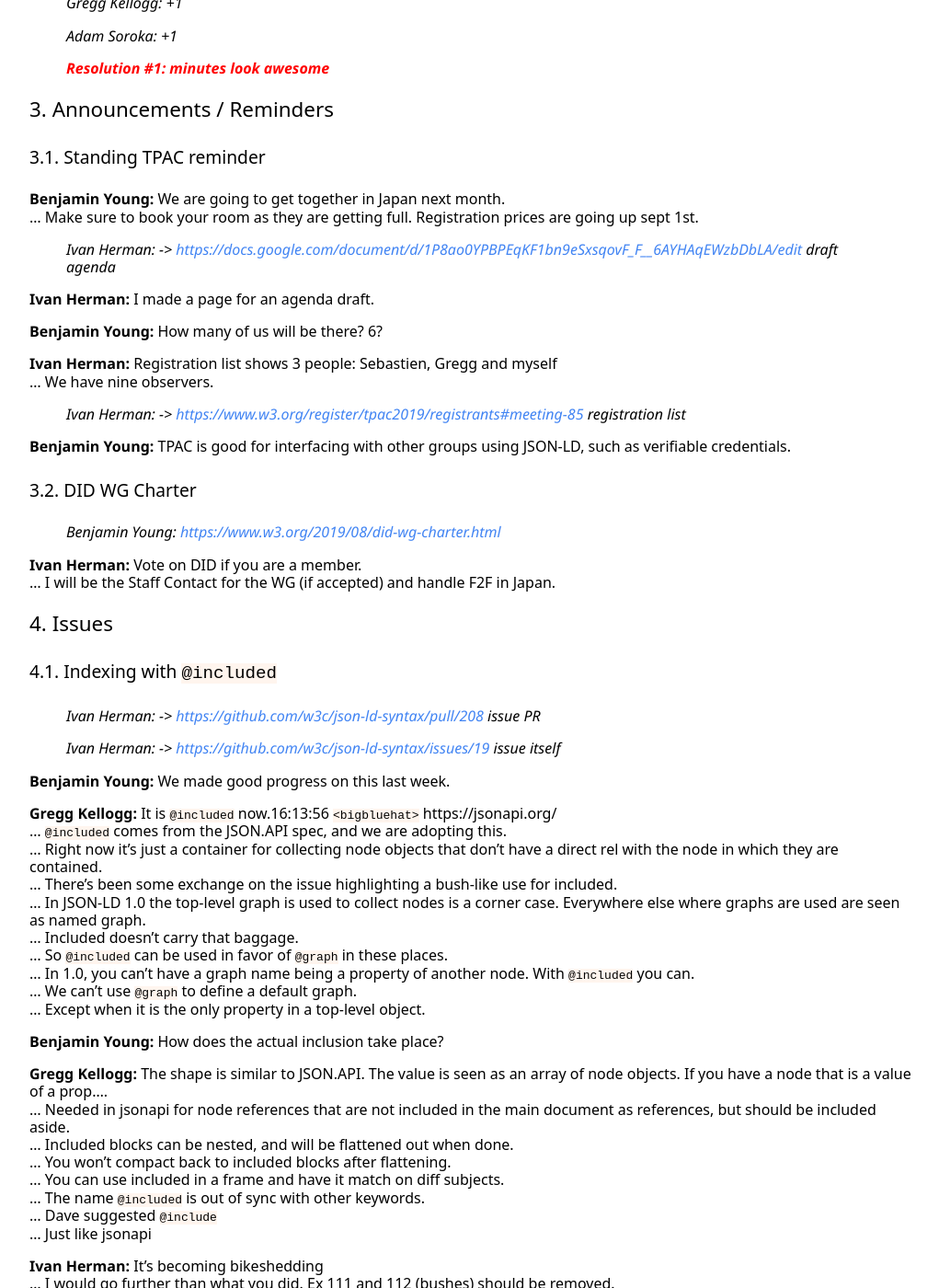
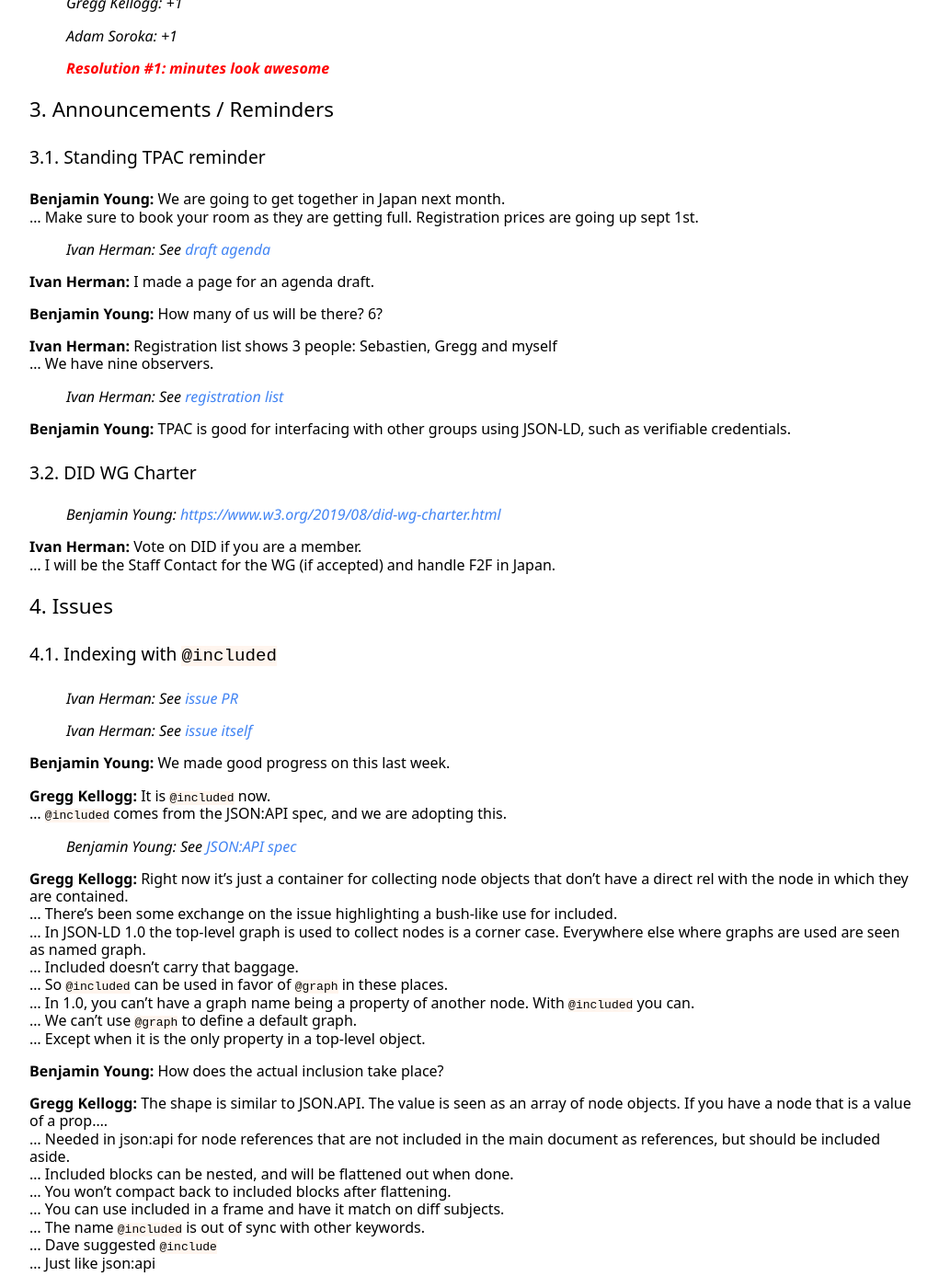
Before and after one commit to w3c/json-ld-wg, a Jekyll site: the page built from _minutes/2019-08-02-json-ld.md, in a window 1280 px wide and 1400 px high, scrolled down 1105 px. Shown: the whole window at 92% size, without its empty margins (256-1277 px from the left). Built offline with Jekyll 4.4.1, drawn with Linux system fonts in a browser that asks for light colours; some web fonts are replaced; some of the changed text lies outside the part shown.

Commit message:
minor change on minutes

```diff
--- a/_minutes/2019-08-02-json-ld.md
+++ b/_minutes/2019-08-02-json-ld.md
@@ -127,7 +127,7 @@ See also the [Agenda](https://lists.w3.org/Archives/Public/public-json-ld-wg/201
 **Benjamin Young:** We are going to get together in Japan next month.
 … Make sure to book your room as they are getting full. Registration prices are going up sept 1st.
 
-> *Ivan Herman:* -> [https://docs.google.com/document/d/1P8ao0YPBPEqKF1bn9eSxsqovF_F__6AYHAqEWzbDbLA/edit](https://docs.google.com/document/d/1P8ao0YPBPEqKF1bn9eSxsqovF_F__6AYHAqEWzbDbLA/edit) draft agenda
+> *Ivan Herman:* See [draft agenda](https://docs.google.com/document/d/1P8ao0YPBPEqKF1bn9eSxsqovF_F__6AYHAqEWzbDbLA/edit)
 
 **Ivan Herman:** I made a page for an agenda draft.
 
@@ -136,7 +136,7 @@ See also the [Agenda](https://lists.w3.org/Archives/Public/public-json-ld-wg/201
 **Ivan Herman:** Registration list shows 3 people: Sebastien, Gregg and myself
 … We have nine observers.
 
-> *Ivan Herman:* -> [https://www.w3.org/register/tpac2019/registrants#meeting-85](https://www.w3.org/register/tpac2019/registrants#meeting-85) registration list
+> *Ivan Herman:* See [registration list](https://www.w3.org/register/tpac2019/registrants#meeting-85)
 
 **Benjamin Young:** TPAC is good for interfacing with other groups using JSON-LD, such as verifiable credentials.
 
@@ -154,15 +154,18 @@ See also the [Agenda](https://lists.w3.org/Archives/Public/public-json-ld-wg/201
 #### 4.1. Indexing with `@included`
 {: #section4-1}
 
-> *Ivan Herman:* -> [https://github.com/w3c/json-ld-syntax/pull/208](https://github.com/w3c/json-ld-syntax/pull/208) issue PR
+> *Ivan Herman:* See [issue PR](https://github.com/w3c/json-ld-syntax/pull/208)
 
-> *Ivan Herman:* -> [https://github.com/w3c/json-ld-syntax/issues/19](https://github.com/w3c/json-ld-syntax/issues/19) issue itself
+> *Ivan Herman:* See [issue itself](https://github.com/w3c/json-ld-syntax/issues/19)
 
 **Benjamin Young:** We made good progress on this last week.
 
-**Gregg Kellogg:** It is `@included` now.16:13:56 `<bigbluehat>` https://jsonapi.org/
-… `@included` comes from the JSON.API spec, and we are adopting this.
-… Right now it's just a container for collecting node objects that don't have a direct rel with the node in which they are contained.
+**Gregg Kellogg:** It is `@included` now.
+… `@included` comes from the JSON:API spec, and we are adopting this.
+
+> *Benjamin Young:* See [JSON:API spec](https://jsonapi.org/)
+
+**Gregg Kellogg:** Right now it's just a container for collecting node objects that don't have a direct rel with the node in which they are contained.
 … There's been some exchange on the issue highlighting a bush-like use for included.
 … In JSON-LD 1.0 the top-level graph is used to collect nodes is a corner case. Everywhere else where graphs are used are seen as named graph.
 … Included doesn't carry that baggage.
@@ -174,13 +177,13 @@ See also the [Agenda](https://lists.w3.org/Archives/Public/public-json-ld-wg/201
 **Benjamin Young:** How does the actual inclusion take place?
 
 **Gregg Kellogg:** The shape is similar to JSON.API. The value is seen as an array of node objects. If you have a node that is a value of a prop....
-… Needed in jsonapi for node references that are not included in the main document as references, but should be included aside.
+… Needed in json:api for node references that are not included in the main document as references, but should be included aside.
 … Included blocks can be nested, and will be flattened out when done.
 … You won't compact back to included blocks after flattening.
 … You can use included in a frame and have it match on diff subjects.
 … The name `@included` is out of sync with other keywords.
 … Dave suggested `@include`
-… Just like jsonapi
+… Just like json:api
 
 **Ivan Herman:** It's becoming bikeshedding
 … I would go further than what you did. Ex 111 and 112 (bushes) should be removed.
@@ -210,7 +213,7 @@ See also the [Agenda](https://lists.w3.org/Archives/Public/public-json-ld-wg/201
 … We could change the algo to use included instead.
 … But we may not want to do that.
 … So do we want to replace the main usage of `@graph` to `@included`?
-… Included allows embedded nodes to go to one place. Like in jsonapi, they don't want to include referenced things inline, but only a reference to an included block.
+… Included allows embedded nodes to go to one place. Like in json:api, they don't want to include referenced things inline, but only a reference to an included block.
 
 **Benjamin Young:** Useful for reducing payload size. And only including referenced things once.
 … These are just IRI references?
@@ -244,19 +247,19 @@ See also the [Agenda](https://lists.w3.org/Archives/Public/public-json-ld-wg/201
 … The initial reason for this feature was not meant to displace graph.
 … It was meant to bring in other referenced objects in the document.
 
-**Gregg Kellogg:** What jsonld always had was the ability to reference node
+**Gregg Kellogg:** What JSON-LD always had was the ability to reference node
 … by defining @id or @vocab you can define that thing.
 … our mission is to use json in the wild where this is a pattern of usage
 
 **Benjamin Young:** You said exactly what I was typing.
-… it would be good to use an example from jsonapi
+… it would be good to use an example from json:api
 
-**Gregg Kellogg:** jsonapi examples are quite long, with a lot of nesting
-… we have a test case from jsonapi
+**Gregg Kellogg:** json:api examples are quite long, with a lot of nesting
+… we have a test case from json:api
 … may be too long for here. But may be good for best practices document.
 … It would overly complicated the spec to include here.
 
-**Benjamin Young:** This solves the jsonapi case by aliasing `included` to `@included`.
+**Benjamin Young:** This solves the json:api case by aliasing `included` to `@included`.
 
 **Gregg Kellogg:** Yes, you can have multiple properties that have multiple aliases.
 … included can be a nested object
@@ -349,7 +352,7 @@ See also the [Agenda](https://lists.w3.org/Archives/Public/public-json-ld-wg/201
 #### 4.2. Confirm state of `@import` usage
 {: #section4-2}
 
-> *Benjamin Young:* -> [https://github.com/w3c/json-ld-syntax/issues/108](https://github.com/w3c/json-ld-syntax/issues/108) Issue 108
+> *Benjamin Young:* See [Issue 108](https://github.com/w3c/json-ld-syntax/issues/108)
 
 **Benjamin Young:** Request by Rob to state to ourselves to not quickly add more features to `@import`.
 
```
Also changed, not shown: other parts of _minutes/2019-08-02-json-ld.md (+6 -6 lines).
